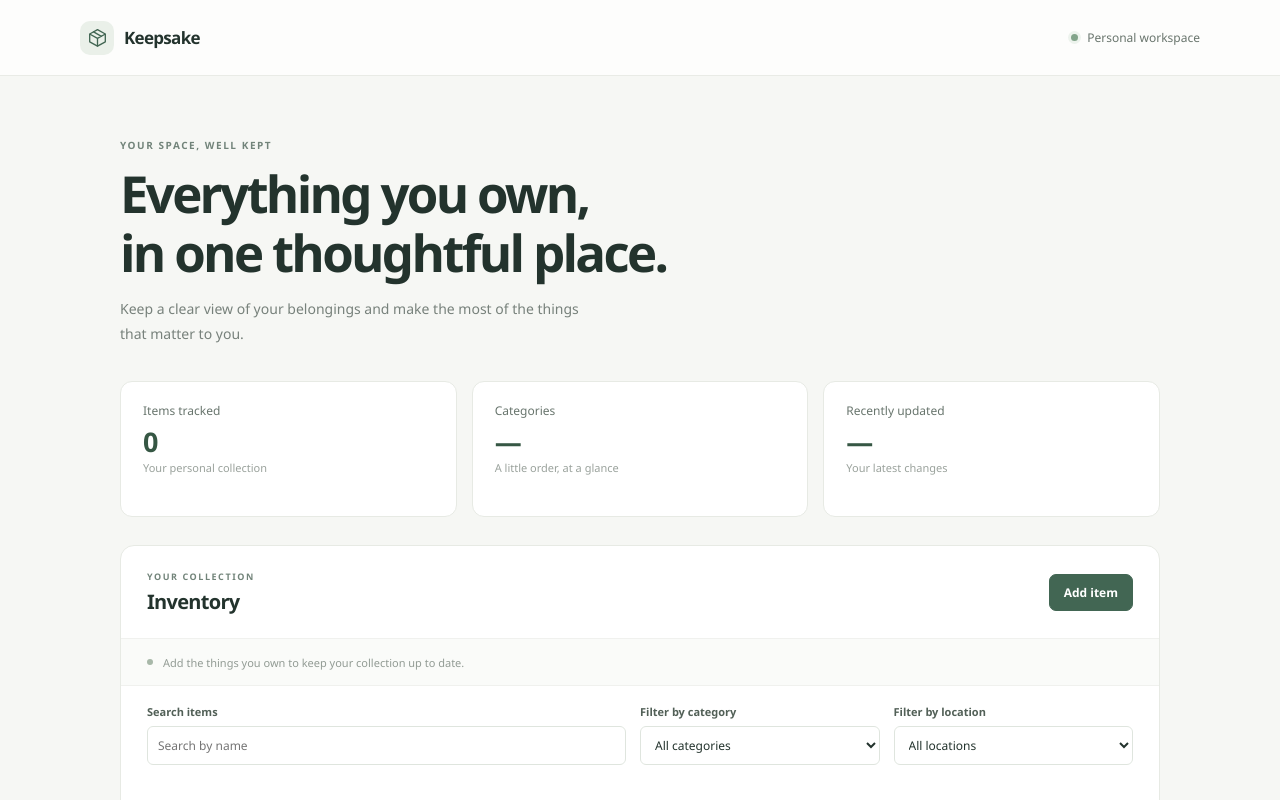
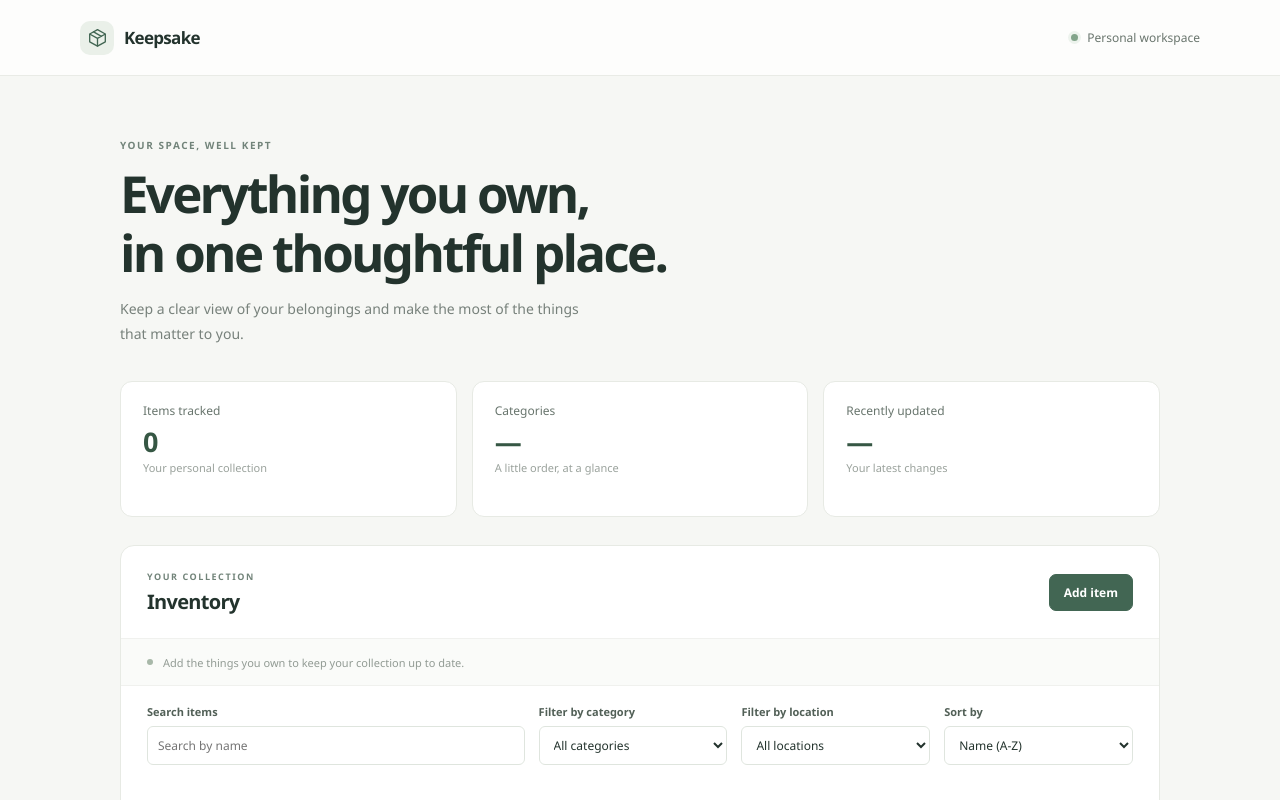
Before and after one commit to aron-ar/personal-item-inventory, a React (Vite) app: page / in a window 1280 px wide. Shown: the top 800 px of the page. Built offline with nearby package versions, Linux system fonts and the light colour scheme.

Commit message:
feat: Sort results

```diff
--- a/src/App.jsx
+++ b/src/App.jsx
@@ -13,6 +13,7 @@ function App() {
   const [searchQuery, setSearchQuery] = useState('')
   const [selectedCategory, setSelectedCategory] = useState('')
   const [selectedLocation, setSelectedLocation] = useState('')
+  const [selectedSortOrder, setSelectedSortOrder] = useState('name-asc')
   const [feedback, setFeedback] = useState(null)
   const editingItem = items.find((item) => item.id === editingItemId) ?? null
   const isFormOpen = isItemFormOpen || editingItem !== null
@@ -221,6 +222,8 @@ function App() {
               locations={locations}
               selectedLocation={selectedLocation}
               onSelectedLocationChange={setSelectedLocation}
+              selectedSortOrder={selectedSortOrder}
+              onSelectedSortOrderChange={setSelectedSortOrder}
               onViewItem={setViewingItemId}
               onEditItem={(id) => {
                 setEditingItemId(id)
--- a/src/components/ItemList.jsx
+++ b/src/components/ItemList.jsx
@@ -10,6 +10,8 @@ function ItemList({
   locations,
   selectedLocation,
   onSelectedLocationChange,
+  selectedSortOrder,
+  onSelectedSortOrderChange,
   onViewItem,
   onEditItem,
   onDeleteItem,
@@ -21,6 +23,21 @@ function ItemList({
       (selectedCategory === '' || item.category === selectedCategory) &&
       (selectedLocation === '' || item.location === selectedLocation),
   )
+  const sortedItems = [...matchingItems].sort((firstItem, secondItem) => {
+    switch (selectedSortOrder) {
+      case 'name-desc':
+        return secondItem.name.localeCompare(firstItem.name)
+      case 'category':
+        return firstItem.category.localeCompare(secondItem.category)
+      case 'quantity-asc':
+        return firstItem.quantity - secondItem.quantity
+      case 'quantity-desc':
+        return secondItem.quantity - firstItem.quantity
+      case 'name-asc':
+      default:
+        return firstItem.name.localeCompare(secondItem.name)
+    }
+  })
   const activeFilters = [
     normalizedQuery ? `name “${searchQuery}”` : '',
     selectedCategory ? `category ${selectedCategory}` : '',
@@ -47,6 +64,10 @@ function ItemList({
           selectedLocation={selectedLocation}
           onSelectedLocationChange={onSelectedLocationChange}
         />
+        <SortControl
+          selectedSortOrder={selectedSortOrder}
+          onSelectedSortOrderChange={onSelectedSortOrderChange}
+        />
       </div>
       {items.length === 0 ? (
         <div className="empty-state">
@@ -70,7 +91,7 @@ function ItemList({
         </div>
       ) : (
         <div className="item-list" aria-label="Inventory items">
-          {matchingItems.map((item) => (
+          {sortedItems.map((item) => (
             <ItemCard
               item={item}
               key={item.id}
@@ -160,4 +181,23 @@ function LocationFilter({
   )
 }
 
+function SortControl({ selectedSortOrder, onSelectedSortOrderChange }) {
+  return (
+    <div className="item-filter-field">
+      <label htmlFor="item-sort-order">Sort by</label>
+      <select
+        id="item-sort-order"
+        value={selectedSortOrder}
+        onChange={(event) => onSelectedSortOrderChange(event.target.value)}
+      >
+        <option value="name-asc">Name (A-Z)</option>
+        <option value="name-desc">Name (Z-A)</option>
+        <option value="category">Category</option>
+        <option value="quantity-asc">Quantity (low to high)</option>
+        <option value="quantity-desc">Quantity (high to low)</option>
+      </select>
+    </div>
+  )
+}
+
 export default ItemList
--- a/src/styles.css
+++ b/src/styles.css
@@ -338,7 +338,7 @@ a {
 
 .item-filters {
   display: grid;
-  grid-template-columns: minmax(0, 2fr) repeat(2, minmax(0, 1fr));
+  grid-template-columns: minmax(0, 2fr) repeat(3, minmax(0, 1fr));
   gap: 14px;
   padding: 18px 26px 0;
 }
```
